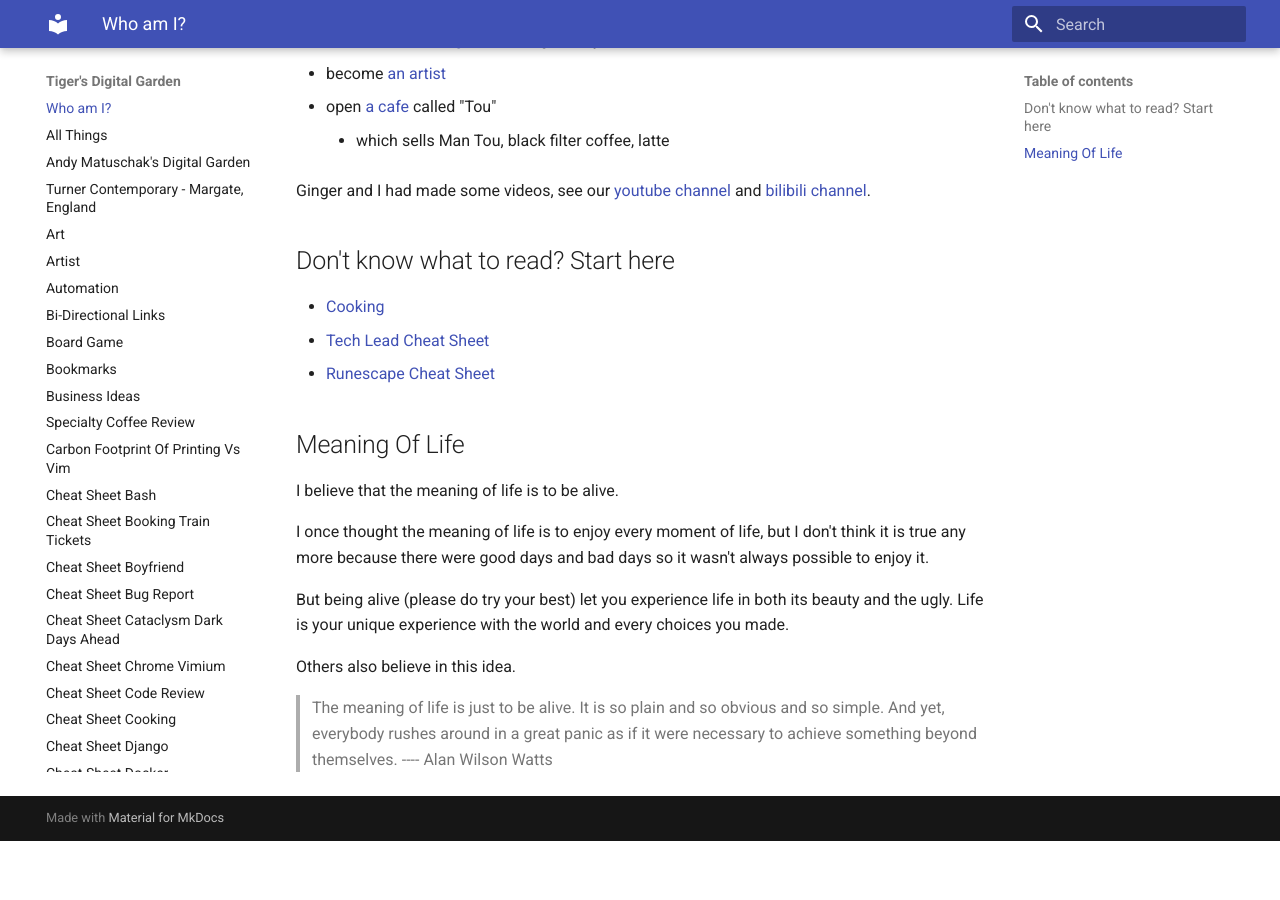
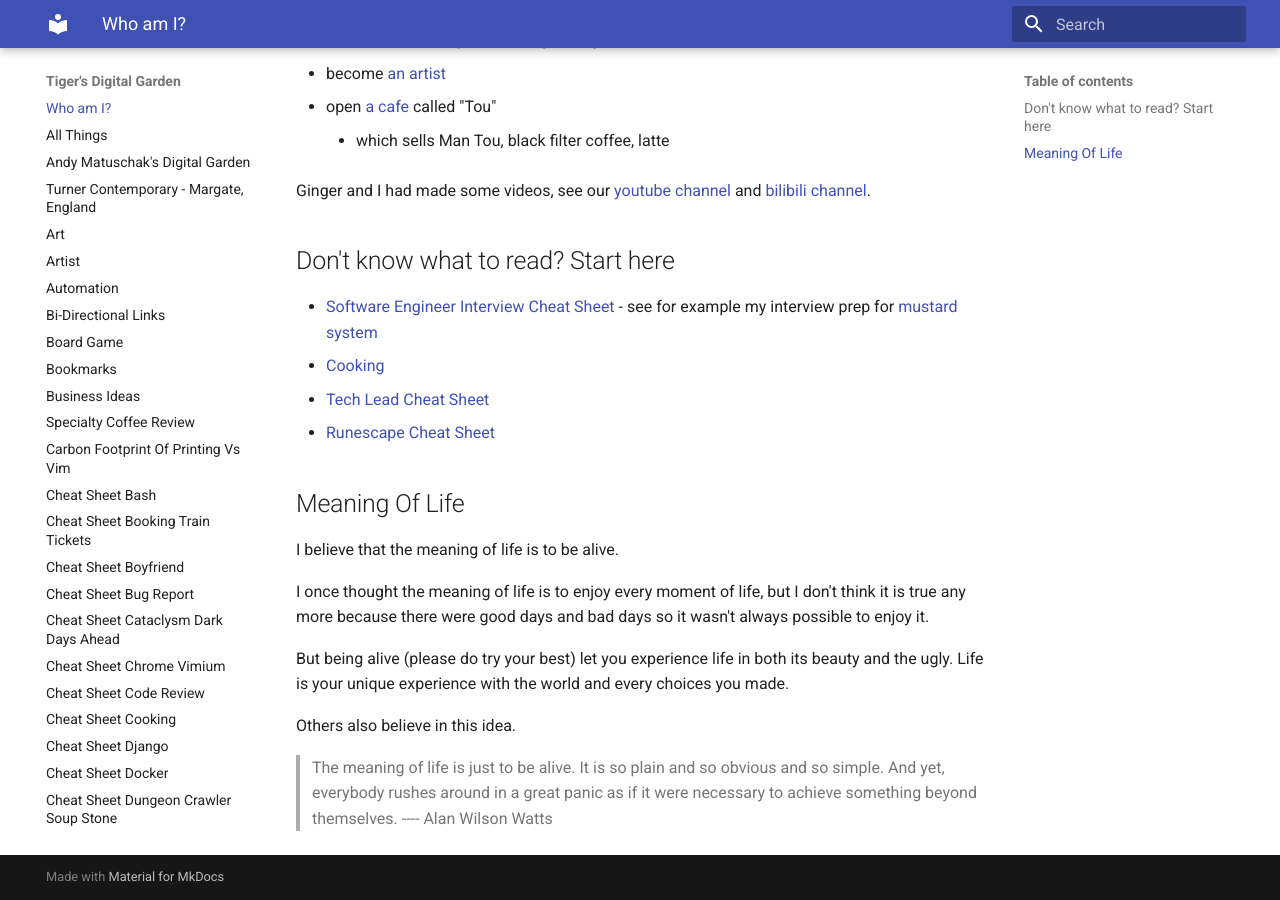
Before and after one commit to ynotstartups/notes, an MkDocs documentation site: the page built from notes/index.md, in a window 1280 px wide and 900 px high, scrolled down 918 px. Built offline with MkDocs 1.6.1 and Material for MkDocs 9.7.7, drawn with Linux system fonts in a browser that asks for light colours; before the commit the page ends 1759 px from its top, so only the background shows below that.

Commit message:
add link to home page

```diff
--- a/notes/index.md
+++ b/notes/index.md
@@ -37,6 +37,8 @@ Ginger and I had made some videos, see our [youtube channel](https://www.youtube
 
 ## Don't know what to read? Start here
 
+- [Software Engineer Interview Cheat Sheet](cheat-sheet-interview.md)
+    - see for example my interview prep for [mustard system](cheat-sheet-mustard-systems.md)
 - [Cooking](cooking.md)
 - [Tech Lead Cheat Sheet](cheat-sheet-software-engineering.md)
 - [Runescape Cheat Sheet](cheat-sheet-runescape.md)
```
